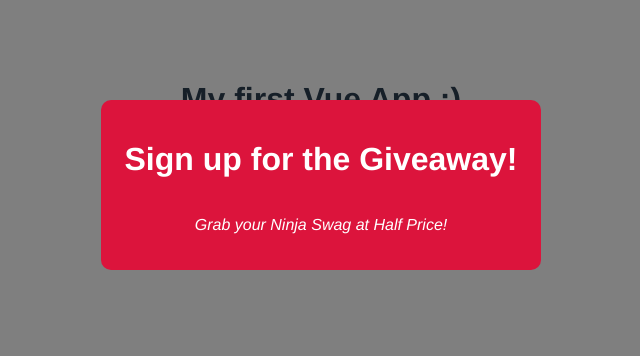
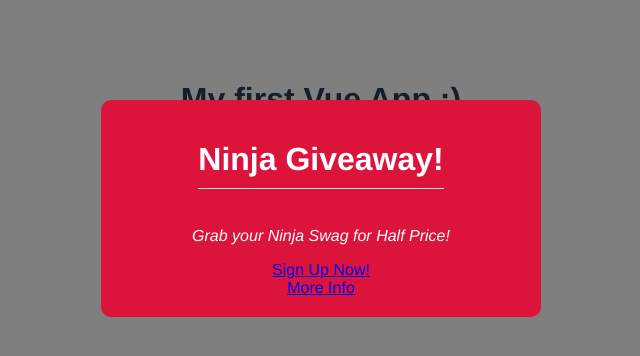
Before and after one commit to KDA-Coding/Vue_Firebase_Learning, a Vue app in the folder Ch3/modal-project/: page / in a window 1280 px wide. Both pictures are taken after a click on the button "Show Modal". Shown: the top 356 px of the page, without its empty margins (319-959 px from the left). Built offline with nearby package versions, Linux system fonts and the light colour scheme.

Commit message:
Added Slots. Default and Named Slots

```diff
--- a/Ch3/modal-project/src/App.vue
+++ b/Ch3/modal-project/src/App.vue
@@ -2,7 +2,17 @@
   <h1>{{ title }}</h1>
   <p> Welcome... </p>
     <div v-if="showModal">
-      <Modal :header="header" :text="text" theme="sale" @close="toggleModal"/>
+      <Modal theme="sale" @close="toggleModal">
+
+        <template v-slot:links>
+          <a href="#">Sign Up Now!</a>
+          <br>
+          <a href="#">More Info</a>
+        </template>
+
+        <h1>Ninja Giveaway!</h1>
+        <p>Grab your Ninja Swag for Half Price!</p>
+      </Modal>
     </div>
   <button @click="toggleModal">Show Modal</button>
 </template>
--- a/Ch3/modal-project/src/components/ModalComponent.vue
+++ b/Ch3/modal-project/src/components/ModalComponent.vue
@@ -1,8 +1,10 @@
 <template>
     <div class="backdrop" @click.self="closeModal">
         <div class="modal" :class="{ sale: theme === 'sale' }">
-            <h1>{{ header }}</h1>
-            <p>{{ text }}</p>
+            <slot></slot>
+            <div class="actions">
+                <slot name="links"></slot>
+            </div>
         </div>
     </div>
 </template>
@@ -11,7 +13,7 @@
 
 export default {
 
-    props: ['header', 'text', 'theme' ],
+    props: [ 'theme' ],
 
     methods: {
         closeModal() {
```
